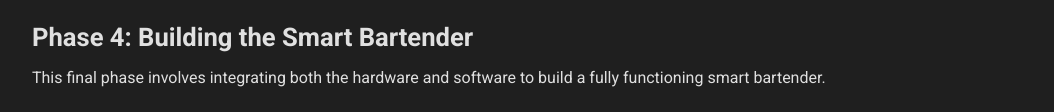
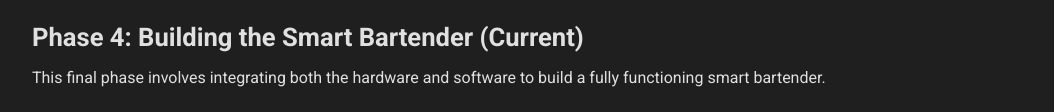
Before and after one commit to Sams25422/SamuelSimkin.github.io, a plain HTML site: page index.html in a window 1280 px wide. Shown: the part 1855-1967 px from the top of the page, without its empty margins (108-1162 px from the left). Drawn offline with Linux system fonts and the light colour scheme.

Commit message:
Update index.html

```diff
--- a/index.html
+++ b/index.html
@@ -408,7 +408,7 @@
                 </div>
 
                 <div class="timeline-phase">
-                    <h3>Phase 4: Building the Smart Bartender</h3>
+                    <h3>Phase 4: Building the Smart Bartender (Current)</h3>
                     <p class="description">This final phase involves integrating both the hardware and software to build a fully functioning smart bartender.</p>
                     <div class="photo-album">
                     </div>
```
